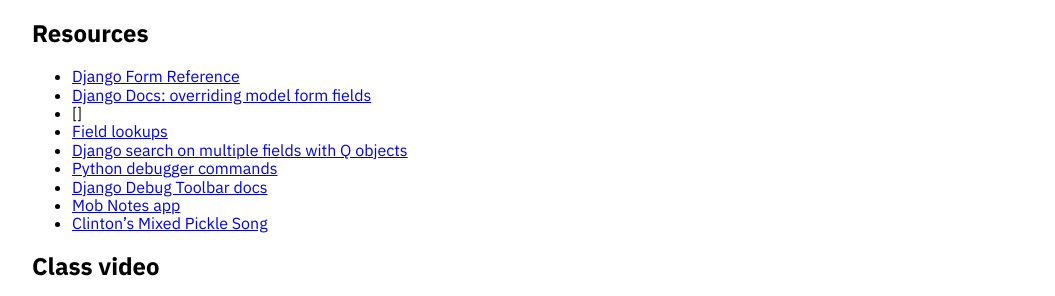
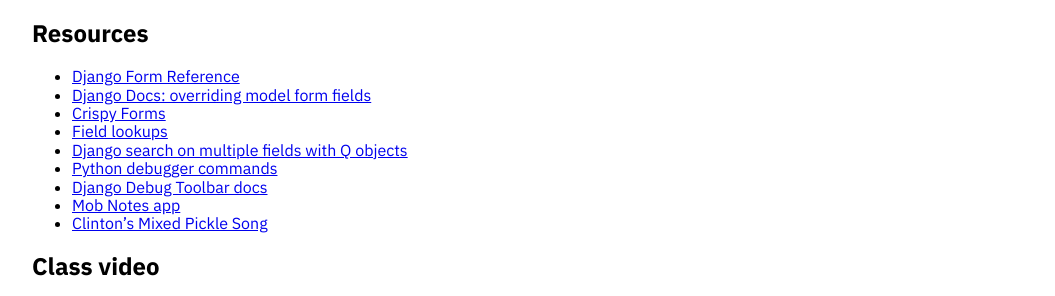
Before and after one commit to momentum-team-3/momentum-team-3.github.io, a Jekyll site: the page built from _posts/2020-07-07-django-forms.md, in a window 1280 px wide. Shown: the part 557-853 px from the top of the page, without its empty margins (112-1167 px from the left). Built offline with Jekyll 4.4.1, drawn with Linux system fonts in a browser that asks for light colours; nearby versions of some CDN libraries.

Commit message:
Add another link

```diff
--- a/_posts/2020-07-07-django-forms.md
+++ b/_posts/2020-07-07-django-forms.md
@@ -24,7 +24,7 @@ Thursday morning we will not have class in order to give you more time to work o
 
 - [Django Form Reference](https://docs.djangoproject.com/en/3.0/ref/forms/)
 - [Django Docs: overriding model form fields](https://docs.djangoproject.com/en/3.0/topics/forms/modelforms/#overriding-the-default-fields)
-- []
+- [Crispy Forms](https://django-crispy-forms.readthedocs.io/en/latest/index.html)
 - [Field lookups](https://docs.djangoproject.com/en/3.0/topics/db/queries/#field-lookups)
 - [Django search on multiple fields with Q objects](http://www.learningaboutelectronics.com/Articles/How-to-search-multiple-columns-of-a-database-table-in-Django-with-Q-objects.php)
 - [Python debugger commands](https://docs.python.org/3/library/pdb.html?highlight=debugger#debugger-commands)
```
